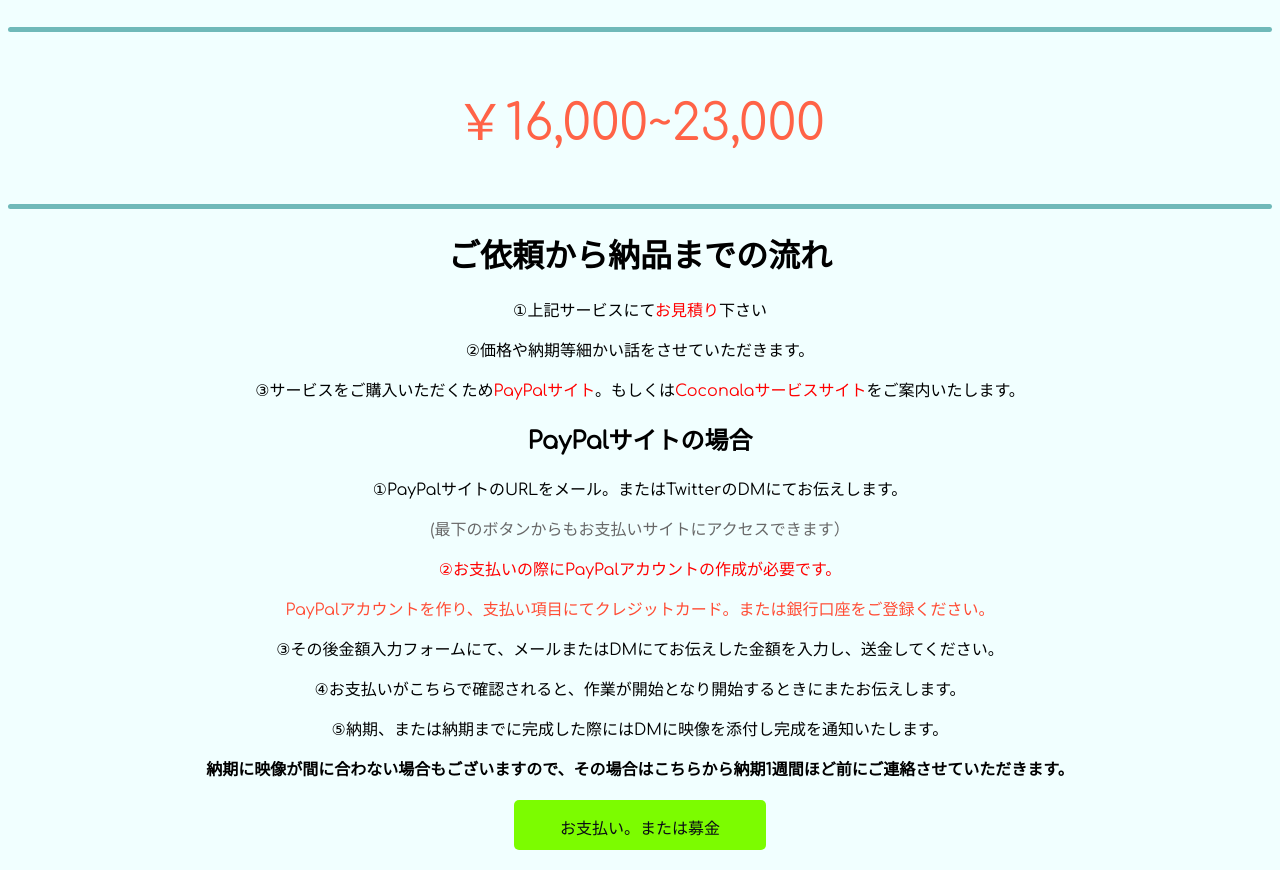
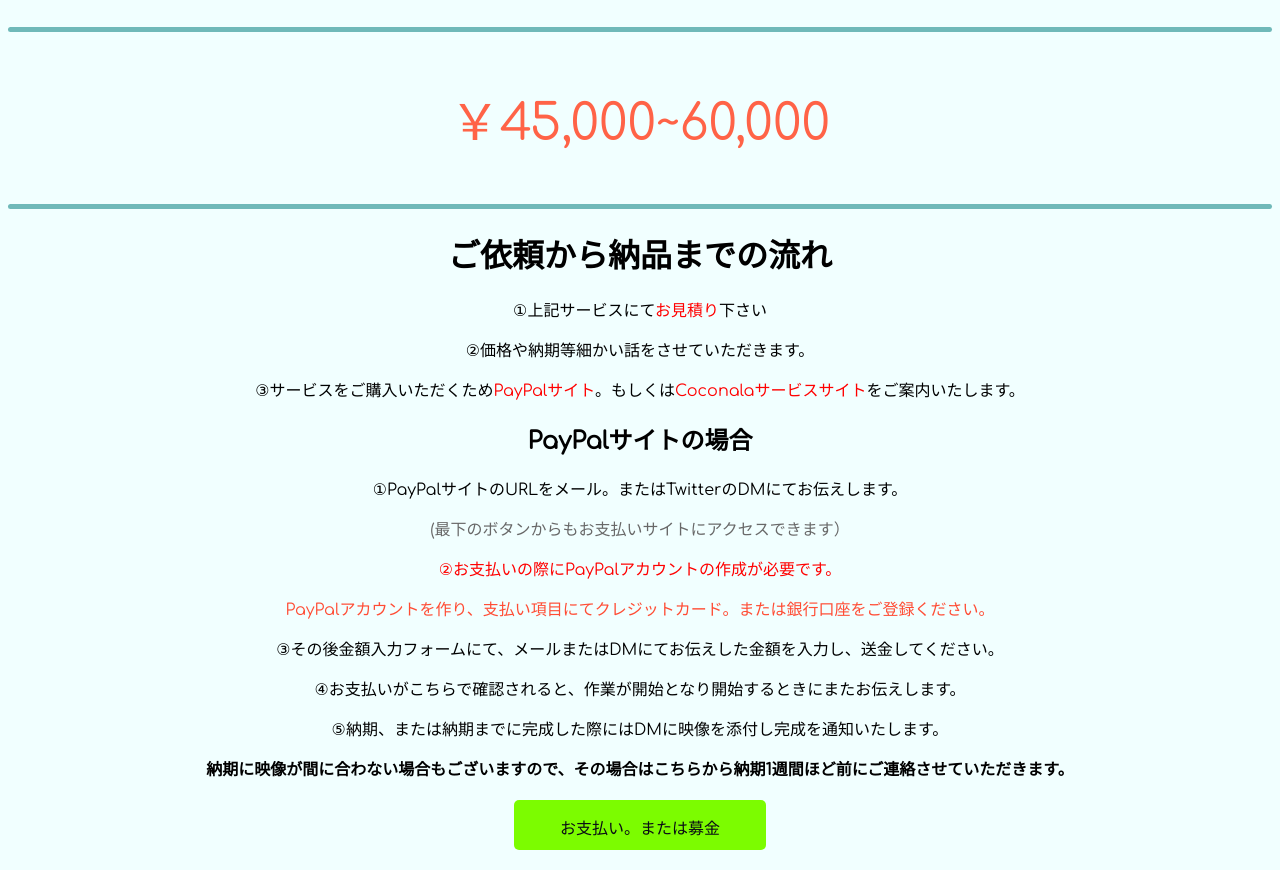
Before and after one commit to creative-naoki/coconala2, a plain HTML site: page index.html in a window 1280 px wide. Shown: the part 1685-2555 px from the top of the page. Drawn offline with Linux system fonts and the light colour scheme.

Commit message:
Update index.html

```diff
--- a/index.html
+++ b/index.html
@@ -181,7 +181,7 @@
 <div class="line"></div>
 
 <p id="price">
-    ￥16,000~23,000
+    ￥45,000~60,000
 </p>
 <div class="line"></div>
 <div class="expless">
```
